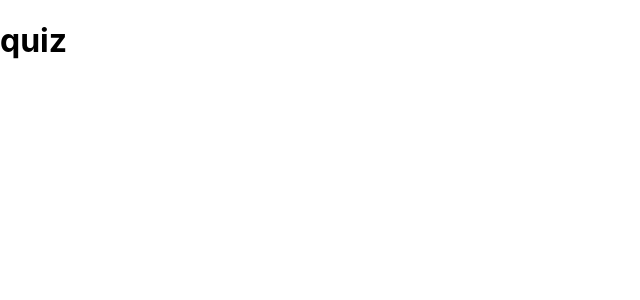
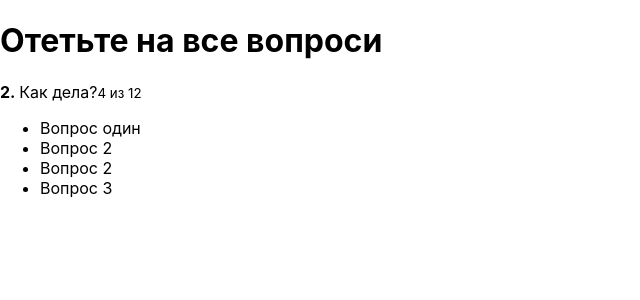
Before and after one commit to Makentosh/React-Quiz, a React app: page / in a window 1280 px wide. Shown: the top 300 px of the page, without its empty margins (0-640 px from the left). Built offline with nearby package versions, Linux system fonts and the light colour scheme.

Commit message:
add list answers

```diff
--- a/src/components/ActiveQuiz/ActiveQuiz.js
+++ b/src/components/ActiveQuiz/ActiveQuiz.js
@@ -0,0 +1,21 @@
+import React from "react";
+import classes from './ActiveQuiz.scss'
+import AnswerList from "./AnswersList/AnswersList";
+
+const ActiveQuiz = props => (
+    <div className={classes.ActiveQuiz}>
+        <p className={classes.Question}>
+            <span>
+                <strong>2.&nbsp;</strong>
+                Как дела?
+            </span>
+            <small>4 из 12</small>
+        </p>
+       <AnswerList
+        answers={props.answers}
+       />
+    </div>
+)
+
+
+export default ActiveQuiz;
--- a/src/components/ActiveQuiz/ActiveQuiz.scss
+++ b/src/components/ActiveQuiz/ActiveQuiz.scss
@@ -0,0 +1,13 @@
+.ActiveQuiz {
+  padding: 20px;
+  border: 2px solid white;
+  border-radius: 5px;
+  margin: 0 10px;
+  color: white;
+  box-sizing: border-box;
+}
+
+.Question {
+  display: flex;
+  justify-content: space-between;
+}
--- /dev/null
+++ b/src/components/ActiveQuiz/AnswersList/AnswerItem/AnswerItem.js
@@ -0,0 +1,12 @@
+import React from "react";
+import classes from './AnswerItem.scss'
+
+const AnswerItem = props => {
+    return (
+    <li className={classes.AnswerItem}>
+        { props.answer.text }
+    </li>
+    )
+};
+
+export default AnswerItem;
--- /dev/null
+++ b/src/components/ActiveQuiz/AnswersList/AnswerItem/AnswerItem.scss
@@ -0,0 +1,16 @@
+.AnswerItem {
+  border: 1px solid white;
+  border-radius: 5px;
+  padding: 5px 10px;
+  margin-bottom: 5px;
+  cursor: pointer;
+
+  &:last-child {
+    margin-bottom: 0;
+  }
+
+  &:hover {
+    background: rgba(255, 255, 255, .2);
+    transition: background .3s ease-in-out;
+  }
+}
--- /dev/null
+++ b/src/components/ActiveQuiz/AnswersList/AnswersList.js
@@ -0,0 +1,18 @@
+import React from "react";
+import classes from './AnswersList.scss'
+import AnswerItem from "./AnswerItem/AnswerItem";
+
+const AnswerList = props => (
+    <ul className={classes.AnswersList}>
+        { props.answers.map((answer, index) => {
+            return (
+                <AnswerItem
+                answer={answer}
+                key={index}
+                />
+            )
+        }) }
+    </ul>
+);
+
+export default AnswerList;
--- /dev/null
+++ b/src/components/ActiveQuiz/AnswersList/AnswersList.scss
@@ -0,0 +1,5 @@
+.AnswersList {
+  list-style-type: none;
+  margin: 0;
+  padding: 0;
+}
--- a/src/containers/Quiz/Quiz.js
+++ b/src/containers/Quiz/Quiz.js
@@ -1,15 +1,30 @@
 import React, { Component } from "react";
 import classes from './Quiz.scss';
+import ActiveQuiz from "../../components/ActiveQuiz/ActiveQuiz";
 
 class Quiz extends Component {
     state = {
-      quiz: []
+      quiz: [
+          {
+              answers: [
+                  {text: 'Вопрос один'},
+                  {text: 'Вопрос 2'},
+                  {text: 'Вопрос 2'},
+                  {text: 'Вопрос 3'},
+              ]
+          }
+      ]
     }
 
     render() {
         return (
             <div className={classes.Quiz}>
-                <h1>quiz</h1>
+                <div className={classes.QuizWrapper}>
+                    <h1>Отетьте на все вопроси</h1>
+                    <ActiveQuiz
+                    answers={this.state.quiz[0].answers}
+                    />
+                </div>
             </div>
         )
     }
--- a/src/containers/Quiz/Quiz.scss
+++ b/src/containers/Quiz/Quiz.scss
@@ -11,3 +11,7 @@
   color: white;
   margin-left: 10px;
 }
+
+.QuizWrapper {
+  width: 600px;
+}
```
